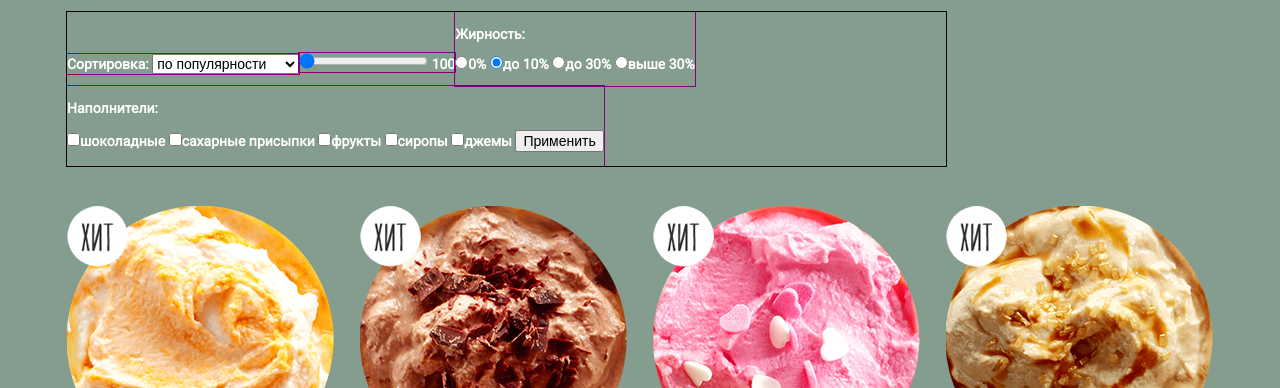
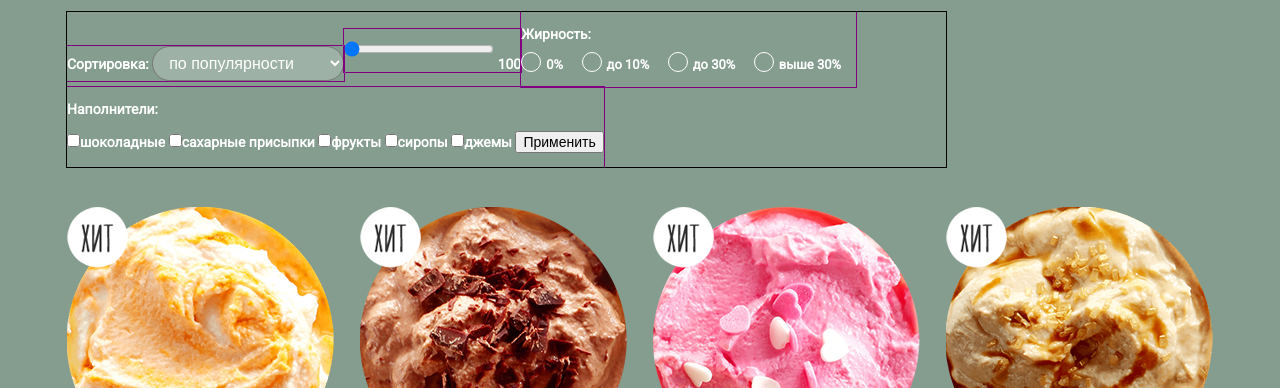
Before and after one commit to StanislavChunikhin/259809-gllacy, a plain HTML site: page catalog.html in a window 1280 px wide. Shown: the part 147-535 px from the top of the page. Drawn offline with Linux system fonts and the light colour scheme; files that its build step writes are made by us from their sources.

Commit message:
Страница Каталога

```diff
--- a/css/style.css
+++ b/css/style.css
@@ -1005,3 +1005,50 @@ background: transparent url("../img/shopping_bag.png") no-repeat;
 .pagination {
   float: right;
 }
+
+.sort select {
+  width: 192px;
+    height: 35px;
+    padding-left: 12px;
+    background-color: rgba(255, 255, 255, 0.2);
+    border-radius: 25px;
+    color: white;
+    font-size: 16px;
+    line-height: 18px;
+}
+.price-range input {
+  width: 150px;
+  height: 40px;
+  background-color:  white;
+
+}
+
+.fat label {
+display: inline-block;
+cursor: pointer;
+position: relative;
+padding-left: 25px;
+margin-right: 15px;
+font-size: 13px;
+}
+.fat input[type="radio"] {
+  display: none;
+}
+
+.fat label::before {
+  content: "";
+  display: inline-block;
+  width: 18px;
+  height: 18px;
+  margin-right: 10px;
+  position: absolute;
+  left: 0;
+  bottom: 1px;
+  border: 1px solid white;
+  border-radius: 50%;
+  background-color: transparent;
+  }
+
+  .fat input:checked ~ .fat label::before {
+  background-color: red;
+  }
```
